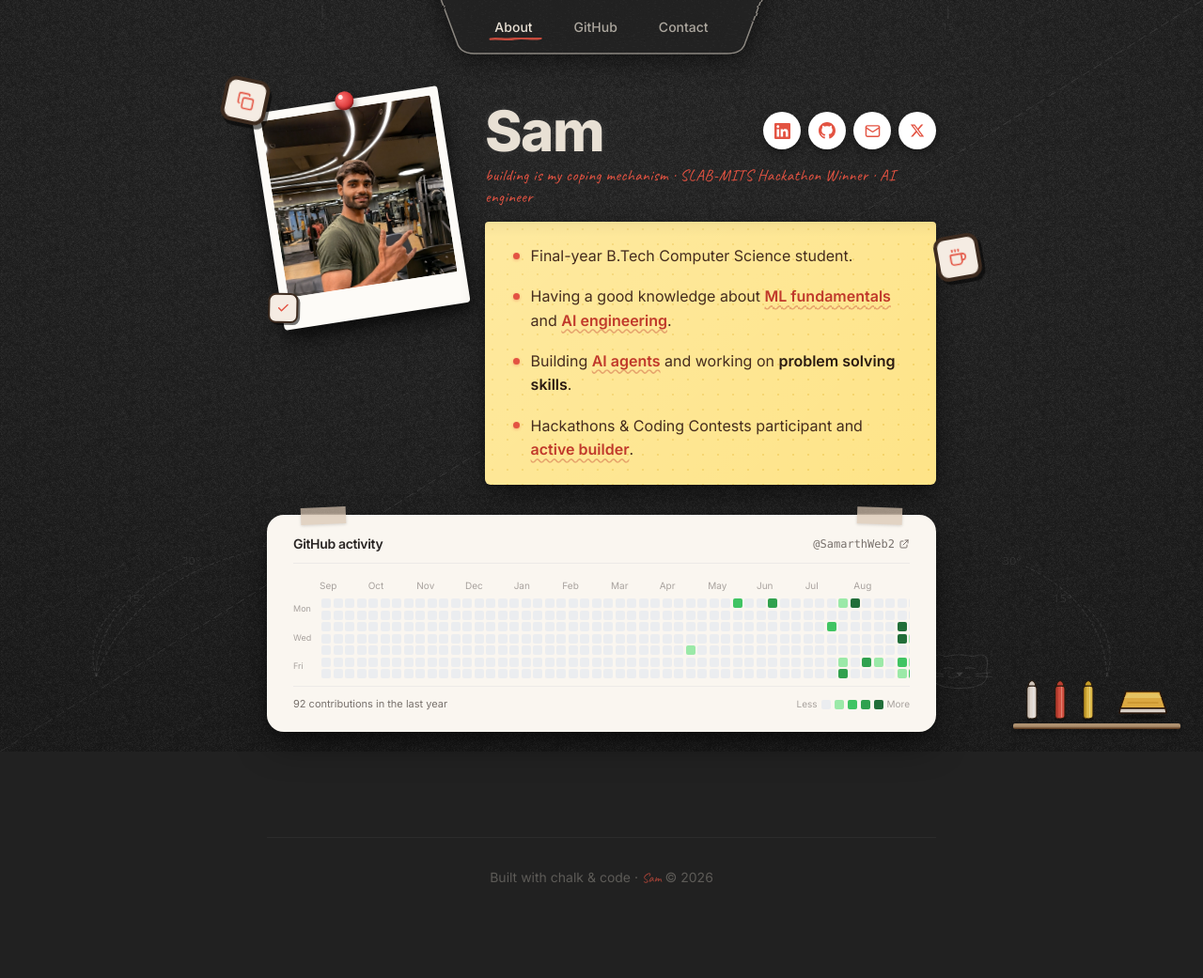
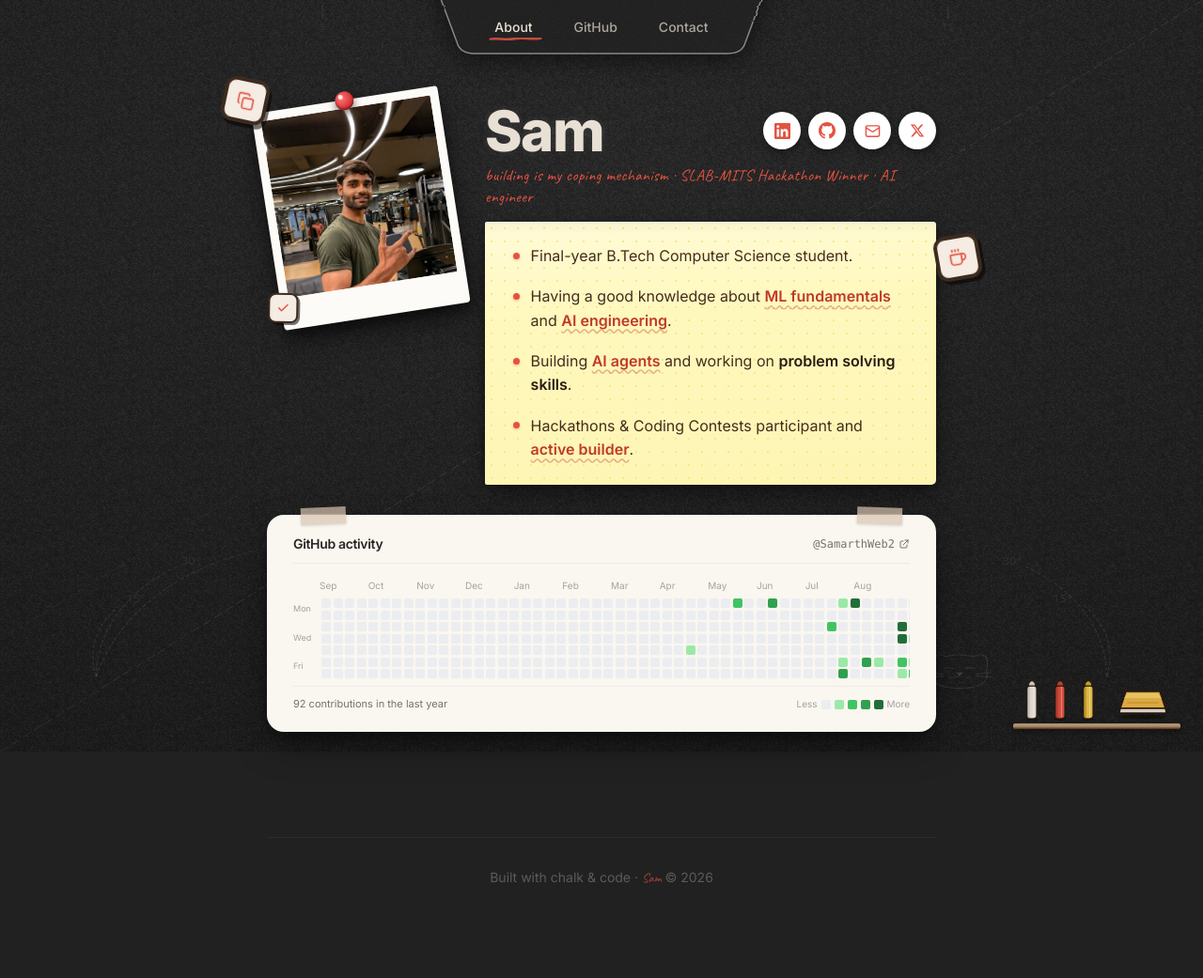
Before and after one commit to Samarthweb2/sam-portfolio, a Python web app: template templates/index.html in a window 1280 px wide. Shown: the whole page at 94% size. Run offline with Jinja, Linux system fonts and the light colour scheme; the template is opened without the code that fills it, so the values that code supplies are empty; some libraries are stand-ins or nearby versions.

Commit message:
feat: pinned pale-yellow sticky note with subtle uneven edges, soft chalkboard shadow, and CSS-only paper wobble on click/tap

```diff
--- a/static/css/style.css
+++ b/static/css/style.css
@@ -434,60 +434,81 @@ body {
   transform: rotate(10deg);
 }
 
-/* ---------- Authentic Loose Yellow Sticky Note (No Box Border, Paper Curl, Tilt) ---------- */
+/* ---------- Pinned Pale-Yellow Sticky Note (Pale Texture, Uneven Edges, Soft Chalk Shadow) ---------- */
 .yellow-note-card {
-  background-color: #FEE488;
+  background-color: #FFF8BD;
   background-image:
-    linear-gradient(135deg, rgba(255, 255, 255, 0.2) 0%, transparent 100%),
-    radial-gradient(#F5D366 0.75px, transparent 0.75px);
-  background-size: 100% 100%, 16px 16px;
-  color: #3b2a1a;
-  border-radius: 4px 4px 6px 6px;
+    radial-gradient(#F3E98E 0.8px, transparent 0.8px),
+    linear-gradient(176deg, rgba(255, 255, 255, 0.4) 0%, rgba(255, 248, 189, 0.1) 35%, rgba(243, 222, 110, 0.12) 100%);
+  background-size: 14px 14px, 100% 100%;
+  color: #382717;
+  /* Subtle uneven organic paper edges */
+  border-radius: 2px 3px 5px 2px;
   padding: 1.25rem 1.5rem;
-  /* Asymmetric shadow: paper stuck at top, bottom-right lifting */
+  /* Soft, layered chalkboard shadow */
   box-shadow:
-    2px 12px 28px -3px rgba(0, 0, 0, 0.48),
-    0 2px 6px rgba(0, 0, 0, 0.22);
+    2px 10px 24px -3px rgba(0, 0, 0, 0.46),
+    0 3px 8px rgba(0, 0, 0, 0.22),
+    inset 0 1px 0 rgba(255, 255, 255, 0.55);
   position: relative;
   border: none;
-  --note-rot: 1.2deg;
-  transform: rotate(var(--note-rot));
+  --note-base-rot: 1.1deg;
+  transform: rotate(var(--note-base-rot));
+  transform-origin: 50% 10%; /* Pivots naturally from the top-pinned area */
   cursor: pointer;
-  transition: transform 0.28s cubic-bezier(0.34, 1.56, 0.64, 1), box-shadow 0.28s ease;
+  -webkit-tap-highlight-color: transparent;
+  user-select: none;
+  transition: box-shadow 0.25s ease;
 }
 
-/* Adhesive strip indicator along the top edge */
+/* Subtle translucent adhesive band indicator along top edge */
 .yellow-note-card::before {
   content: '';
   position: absolute;
   top: 0;
   left: 0;
   right: 0;
-  height: 16px;
-  background: linear-gradient(to bottom, rgba(0, 0, 0, 0.04), transparent);
-  border-radius: 4px 4px 0 0;
+  height: 14px;
+  background: linear-gradient(to bottom, rgba(0, 0, 0, 0.03), transparent);
+  border-radius: 2px 3px 0 0;
   pointer-events: none;
 }
 
-/* Soft paper lift on hover */
-.yellow-note-card:hover {
-  transform: rotate(calc(var(--note-rot, 1.2deg) - 0.6deg)) translateY(-4px);
-  box-shadow:
-    4px 18px 34px -4px rgba(0, 0, 0, 0.58),
-    0 4px 10px rgba(0, 0, 0, 0.28);
+/* Playful Paper Wobble Animation (CSS Transform Only - Never Moves Layout) */
+.yellow-note-card.paper-wobble {
+  animation: paperWobble 0.48s cubic-bezier(0.25, 1, 0.5, 1) both;
 }
 
-/* Sticky Note Peel & Snap on Click */
-.yellow-note-card.sticky-peel {
-  animation: stickyPeel 0.5s cubic-bezier(0.36, 0.07, 0.19, 0.97) both;
+@keyframes paperWobble {
+  0% {
+    transform: rotate(var(--note-base-rot)) translate3d(0, 0, 0);
+    box-shadow: 2px 10px 24px -3px rgba(0, 0, 0, 0.46), 0 3px 8px rgba(0, 0, 0, 0.22);
+  }
+  22% {
+    transform: rotate(calc(var(--note-base-rot) - 2.8deg)) translate3d(0, -5px, 0) scale(1.012);
+    box-shadow: 4px 16px 30px -3px rgba(0, 0, 0, 0.55), 0 5px 12px rgba(0, 0, 0, 0.28);
+  }
+  45% {
+    transform: rotate(calc(var(--note-base-rot) + 2.2deg)) translate3d(0, 1.5px, 0) scale(0.995);
+    box-shadow: 1px 8px 18px -2px rgba(0, 0, 0, 0.42), 0 2px 6px rgba(0, 0, 0, 0.2);
+  }
+  68% {
+    transform: rotate(calc(var(--note-base-rot) - 1.1deg)) translate3d(0, -1.5px, 0) scale(1.004);
+    box-shadow: 3px 12px 24px -3px rgba(0, 0, 0, 0.48), 0 3px 8px rgba(0, 0, 0, 0.23);
+  }
+  86% {
+    transform: rotate(calc(var(--note-base-rot) + 0.4deg)) translate3d(0, 0.5px, 0) scale(1);
+  }
+  100% {
+    transform: rotate(var(--note-base-rot)) translate3d(0, 0, 0);
+    box-shadow: 2px 10px 24px -3px rgba(0, 0, 0, 0.46), 0 3px 8px rgba(0, 0, 0, 0.22);
+  }
 }
 
-@keyframes stickyPeel {
-  0% { transform: rotate(var(--note-rot, 1.2deg)) scale(1); }
-  22% { transform: rotate(calc(var(--note-rot, 1.2deg) + 3.5deg)) translateY(-9px) scale(1.02); }
-  45% { transform: rotate(calc(var(--note-rot, 1.2deg) - 2.5deg)) translateY(-3px) scale(0.99); }
-  72% { transform: rotate(calc(var(--note-rot, 1.2deg) + 1.2deg)) translateY(-1px) scale(1.01); }
-  100% { transform: rotate(var(--note-rot, 1.2deg)) scale(1); }
+@media (min-width: 640px) {
+  .yellow-note-card {
+    padding: 1.5rem 1.85rem;
+  }
 }
 
 @media (min-width: 640px) {
--- a/static/js/main.js
+++ b/static/js/main.js
@@ -138,11 +138,18 @@
 
   const yellowNoteEl = document.querySelector('.yellow-note-card');
   if (yellowNoteEl) {
-    yellowNoteEl.addEventListener('click', function (e) {
+    const triggerPaperWobble = function (e) {
+      // If user clicked/tapped a link or button, don't interfere
       if (e.target.closest('a, button, [role="button"]')) return;
-      yellowNoteEl.classList.remove('sticky-peel');
-      void yellowNoteEl.offsetWidth; // trigger reflow
-      yellowNoteEl.classList.add('sticky-peel');
+
+      yellowNoteEl.classList.remove('paper-wobble');
+      void yellowNoteEl.offsetWidth; // trigger reflow for restartable animation
+      yellowNoteEl.classList.add('paper-wobble');
+    };
+
+    yellowNoteEl.addEventListener('click', triggerPaperWobble);
+    yellowNoteEl.addEventListener('animationend', function () {
+      yellowNoteEl.classList.remove('paper-wobble');
     });
   }
 
```
